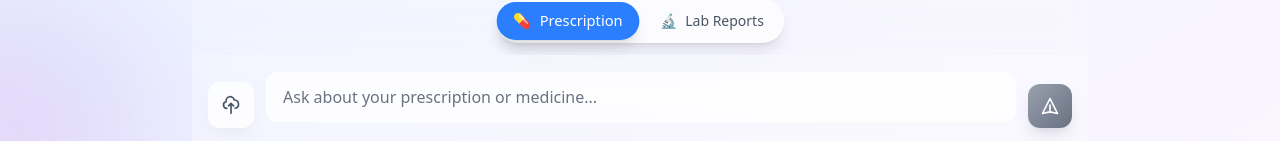
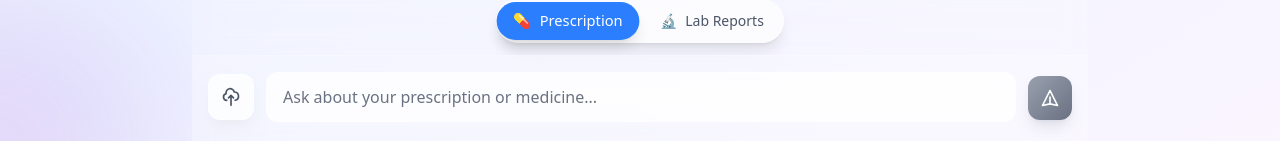
Before and after one commit to swarupecenits/GeniMeds-AI-Powered-, a React (Vite) app in the folder Frontend/: page /chat in a window 1280 px wide. Shown: the part 728-869 px from the top of the page. Built offline with nearby package versions, Linux system fonts and the light colour scheme; a small style sheet from the web is missing.

Commit message:
minor ui change ai chat page

```diff
--- a/Frontend/src/pages/AiChat.jsx
+++ b/Frontend/src/pages/AiChat.jsx
@@ -509,7 +509,7 @@ const AiChat = () => {
           <div className="flex items-end space-x-3">            {/* File upload button */}
             <button
               onClick={triggerFileUpload}
-              className="flex-shrink-0 p-3 bg-white/70 hover:bg-white/90 backdrop-blur-md rounded-xl transition-all duration-200 hover:scale-105 shadow-lg shadow-gray-200/50 border border-white/50 group disabled:opacity-50 disabled:cursor-not-allowed relative"
+              className="flex-shrink-0 mb-2 p-3 bg-white/70 hover:bg-white/90 backdrop-blur-md rounded-xl transition-all duration-200 hover:scale-105 shadow-lg shadow-gray-200/50 border border-white/50 group disabled:opacity-50 disabled:cursor-not-allowed relative"
               title={`Upload ${analysisMode === 'prescription' ? 'prescription' : 'lab report'} files (PDF, Image, or Text) - ${uploadedFiles.length}/10 files selected`}
             >
               <svg className="w-5 h-5 text-gray-600 group-hover:text-blue-600 transition-colors" fill="none" stroke="currentColor" viewBox="0 0 24 24">
@@ -557,7 +557,7 @@ const AiChat = () => {
             <button
               onClick={handleSendMessage}
               disabled={isSendDisabled()}
-              className="flex-shrink-0 p-3 bg-gradient-to-br from-blue-500 to-purple-600 hover:from-blue-600 hover:to-purple-700 disabled:from-gray-400 disabled:to-gray-500 rounded-xl transition-all duration-200 hover:scale-105 shadow-lg shadow-blue-500/25 disabled:shadow-gray-400/25 disabled:cursor-not-allowed group"
+              className="flex-shrink-0 mb-2 p-3 bg-gradient-to-br from-blue-500 to-purple-600 hover:from-blue-600 hover:to-purple-700 disabled:from-gray-400 disabled:to-gray-500 rounded-xl transition-all duration-200 hover:scale-105 shadow-lg shadow-blue-500/25 disabled:shadow-gray-400/25 disabled:cursor-not-allowed group"
             >
               <svg className="w-5 h-5 text-white group-hover:rotate-12 transition-transform" fill="none" stroke="currentColor" viewBox="0 0 24 24">
                 <path strokeLinecap="round" strokeLinejoin="round" strokeWidth={2} d="M12 19l9 2-9-18-9 18 9-2zm0 0v-8" />
```
